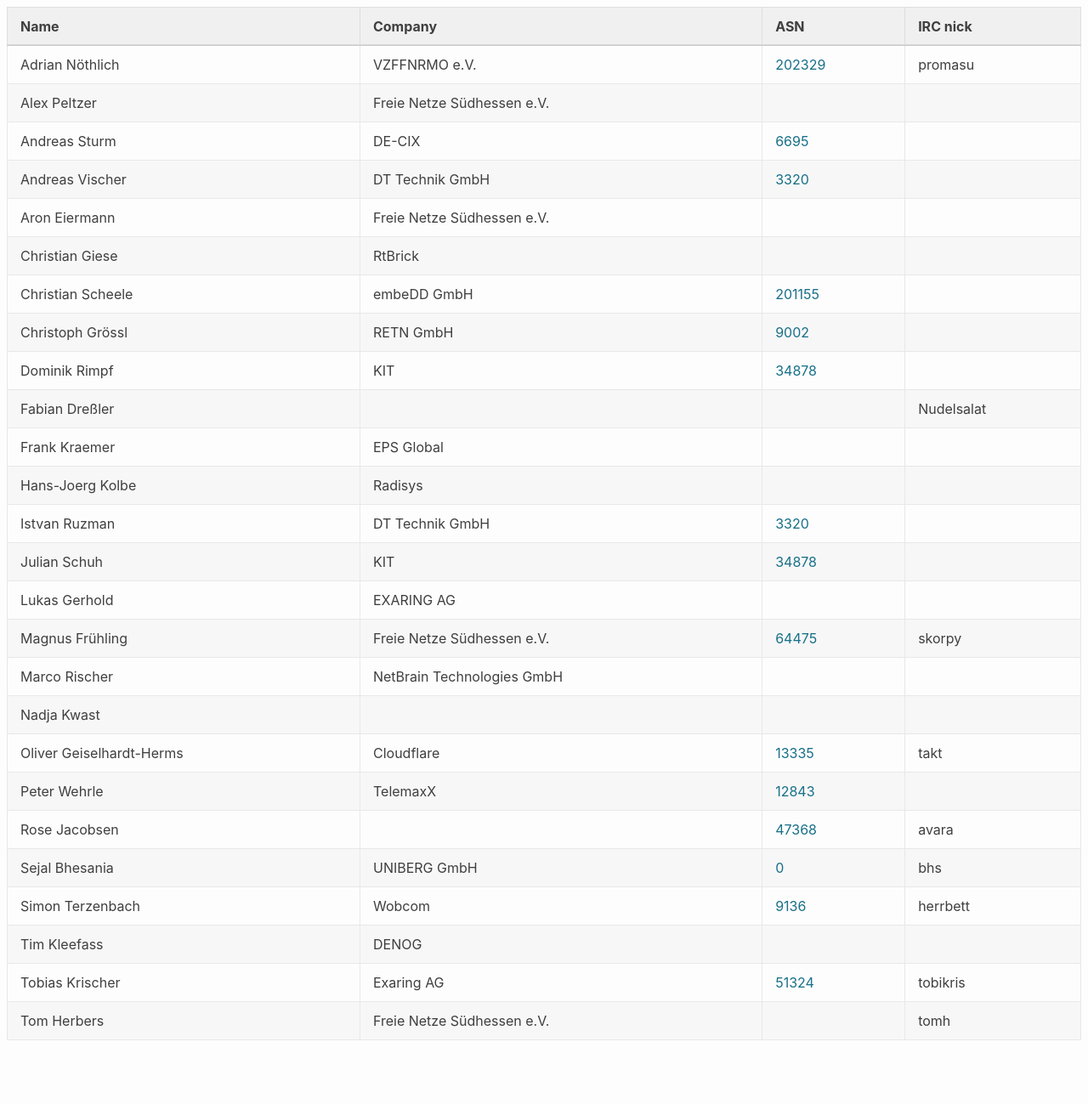
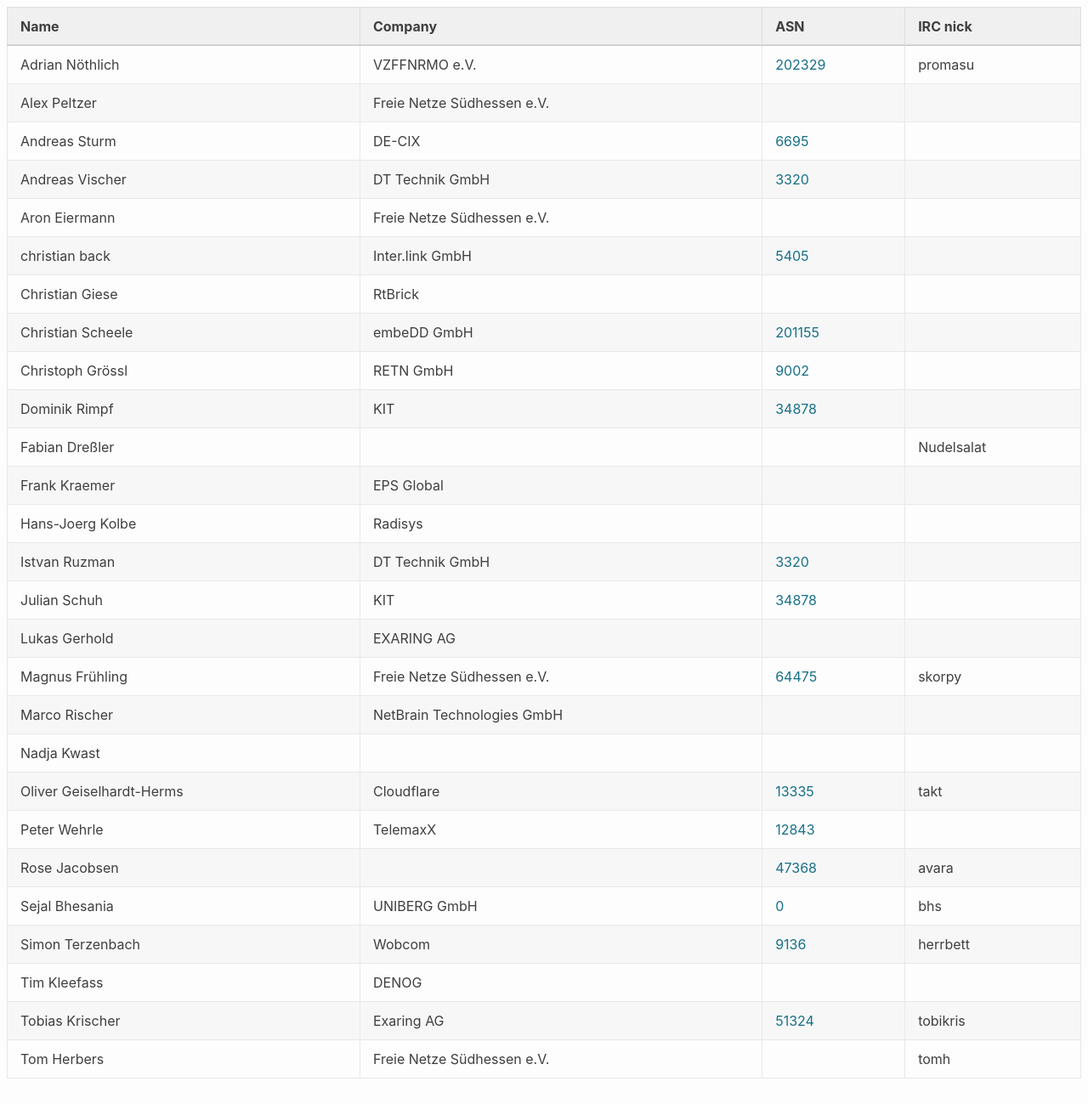
Before and after one commit to denog/pretix-attendeelist, a Jekyll site: the page built from meetup2023_04/index.markdown, in a window 1280 px wide and 1299 px high. Shown: the whole window at 85% size. Built offline with Jekyll 4.4.1, drawn with Linux system fonts in a browser that asks for light colours.

Commit message:
Latest data: Tue Jun  6 08:48:00 UTC 2023

```diff
--- a/_data/attendees_denog_meetup_2023_04.json
+++ b/_data/attendees_denog_meetup_2023_04.json
@@ -28,6 +28,12 @@
     "company": "Freie Netze Südhessen e.V.",
     "irc": null,
     "asn": null
+  },
+  {
+    "name": "christian back",
+    "company": "Inter.link GmbH",
+    "irc": null,
+    "asn": "5405"
   },
   {
     "name": "Christian Giese",
```
